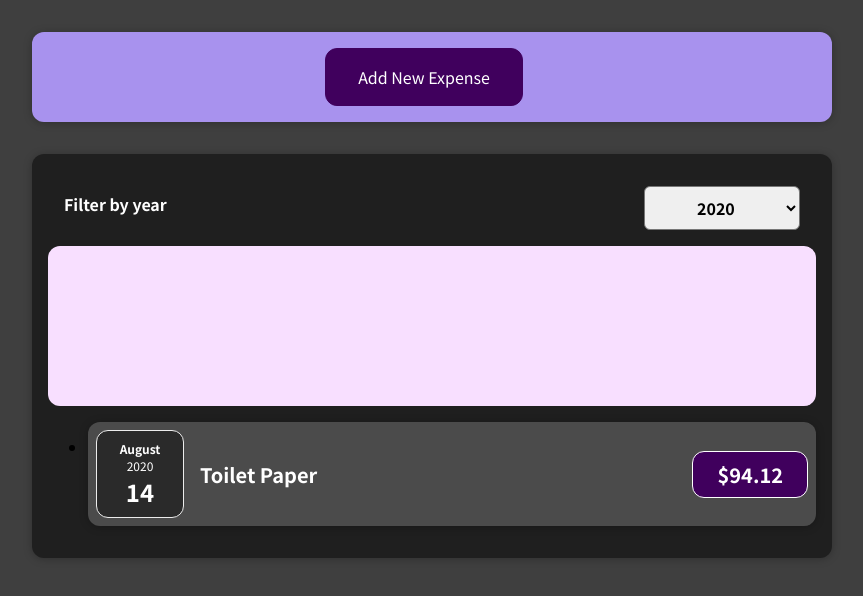
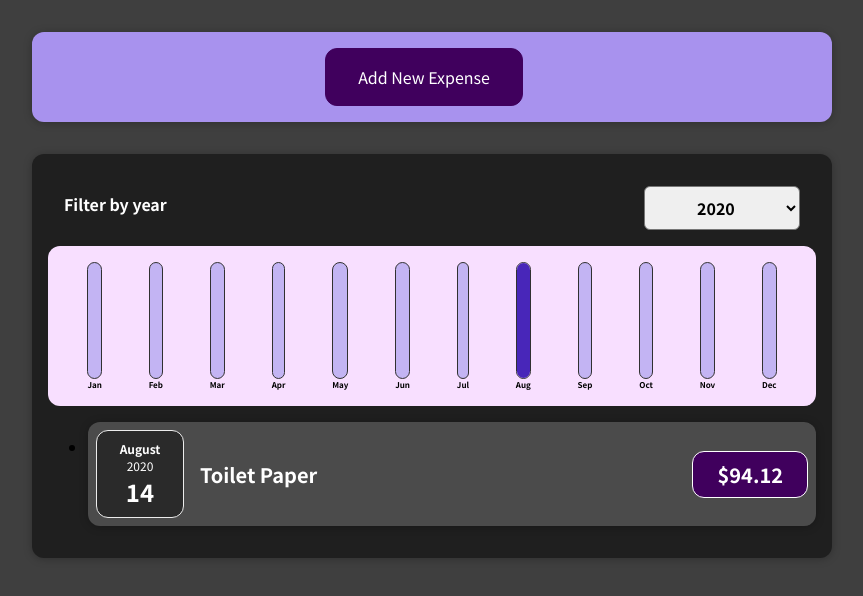
Before and after one commit to sree-lakshmi-n/react, a React (Create React App) app in the folder 01-starting-setup/: page / in a window 1280 px wide. Shown: the top 596 px of the page, without its empty margins (208-1071 px from the left). Built offline with nearby package versions, Linux system fonts and the light colour scheme.

Commit message:
chart bar component added

```diff
--- a/01-starting-setup/src/components/Chart/Chart.js
+++ b/01-starting-setup/src/components/Chart/Chart.js
@@ -2,16 +2,18 @@ import "./Chart.css";
 import ChartBar from "./ChartBar";
 
 const Chart = (props) => {
+  const dataPointValues = props.dataPoints.map((dataPoint) => dataPoint.value);
+  const totalMaximum = Math.max(...dataPointValues);
   return (
     <div className="chart">
-      {props.dataPoints.map((dataPoint) => {
+      {props.dataPoints.map((dataPoint) => (
         <ChartBar
-          key={props.label}
-          value={props.value}
-          max={null}
-          month={props.label}
-        />;
-      })}
+          key={dataPoint.label}
+          value={dataPoint.value}
+          maxValue={totalMaximum}
+          month={dataPoint.label}
+        />
+      ))}
     </div>
   );
 };
```
